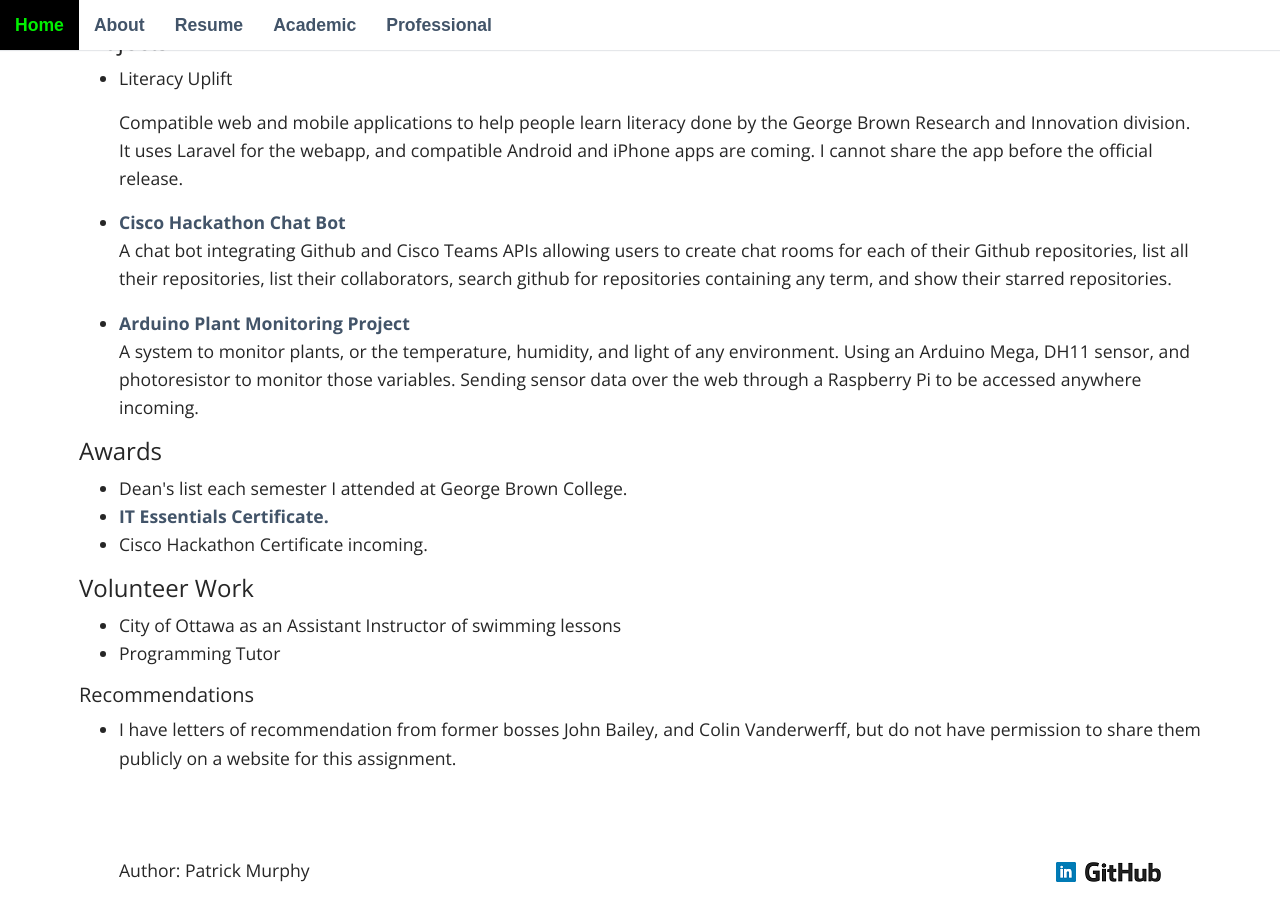
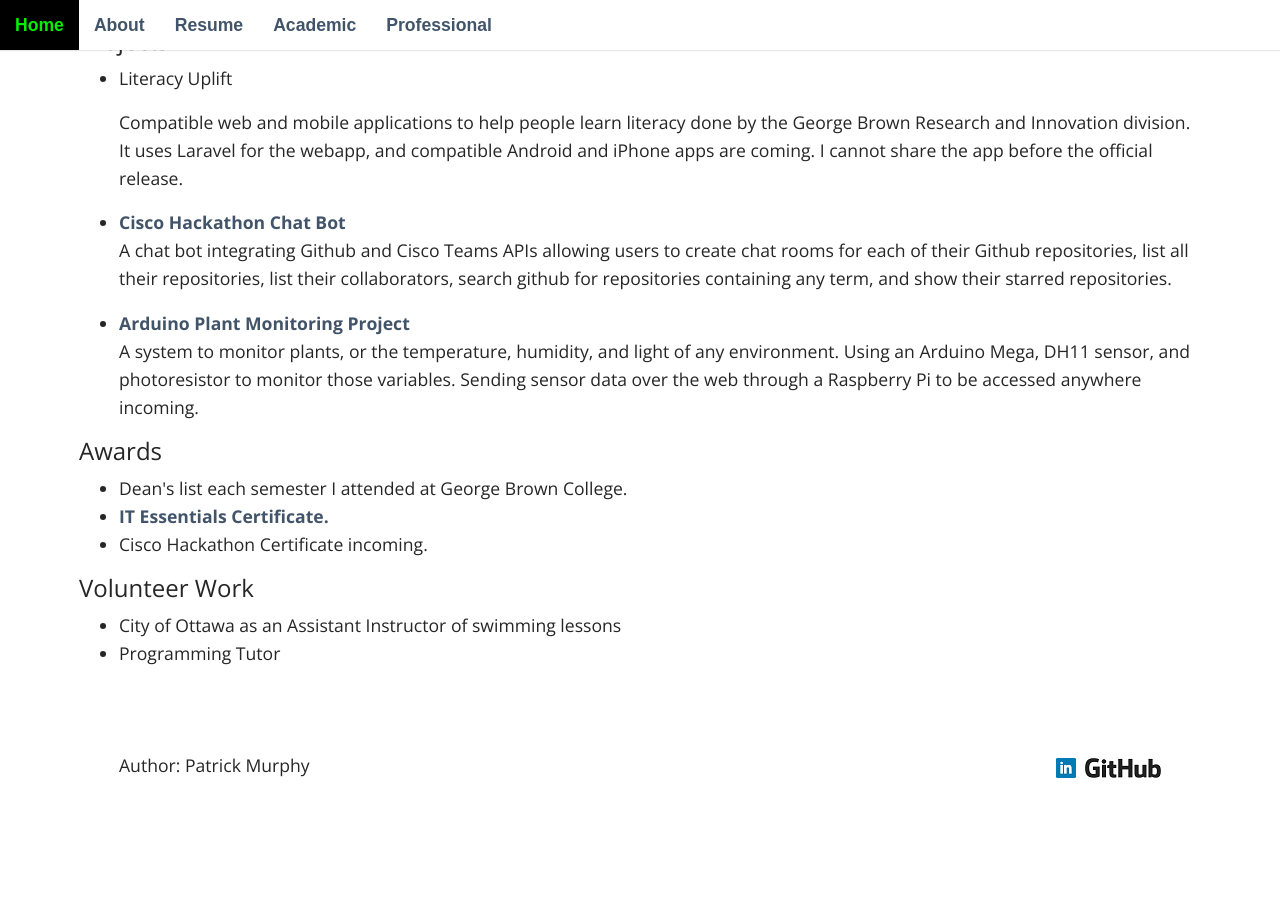
Before and after one commit to pattmurphy/Portfolio, a Jekyll site: the page built from _pages/04_professional.html, in a window 1280 px wide and 900 px high, scrolled down 444 px. Built offline with Jekyll 4.4.1, drawn with Linux system fonts in a browser that asks for light colours; some web fonts are replaced; after the commit the page ends 1240 px from its top, so only the background shows below that.

Commit message:
more removals

```diff
--- a/_pages/04_professional.html
+++ b/_pages/04_professional.html
@@ -47,11 +47,3 @@ permalink: /professional/
     <li>City of Ottawa as an Assistant Instructor of swimming lessons</li>
     <li>Programming Tutor</li>
 </ul>
-
-<h5>Recommendations</h5>
-<ul>
-    <li>
-        I have letters of recommendation from former bosses John Bailey, and Colin Vanderwerff,
-        but do not have permission to share them publicly on a website for this assignment.
-    </li>
-</ul>
```
